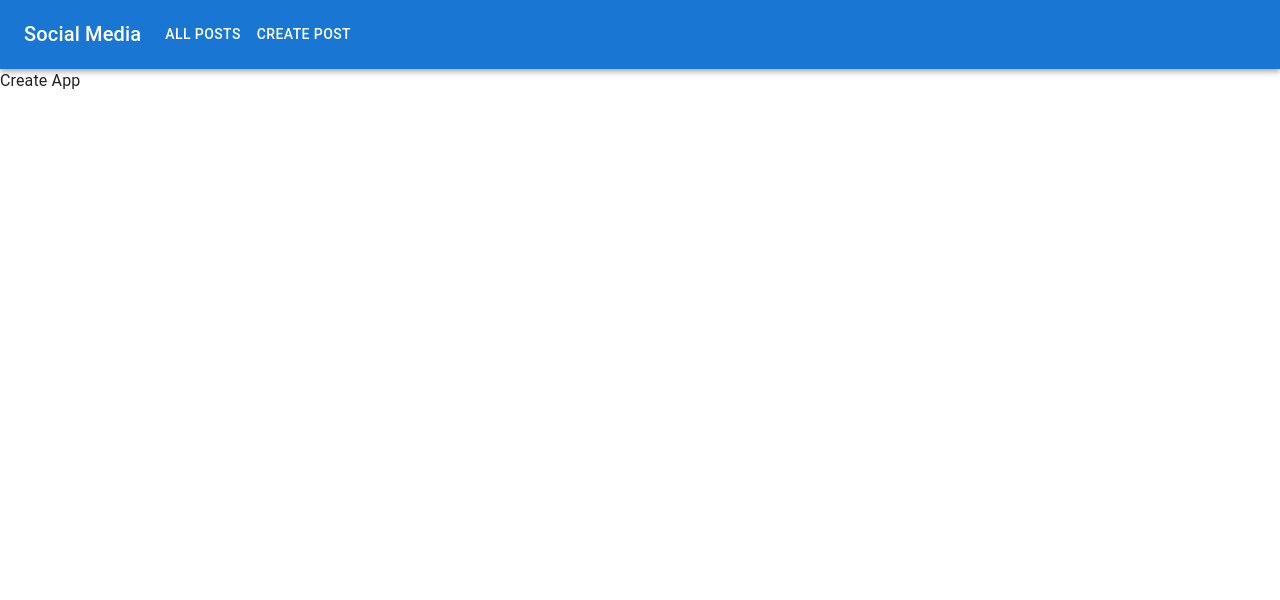
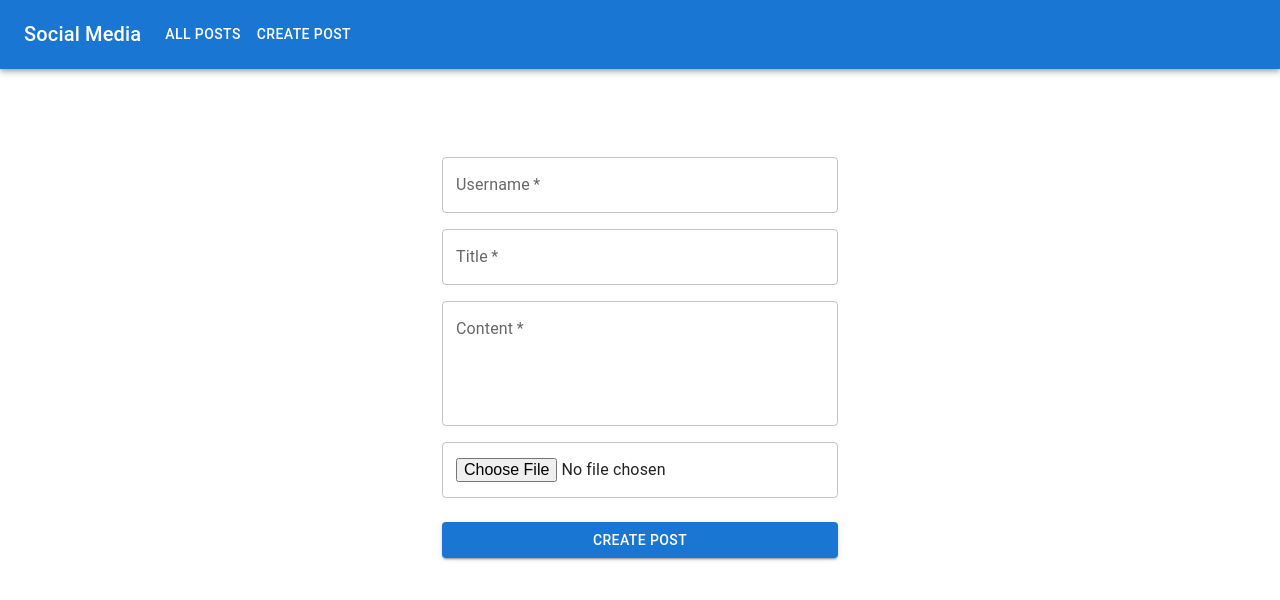
Before and after one commit to RahulNagaraj/social-media-ui, a React (Create React App) app: page /create in a window 1280 px wide. Shown: the top 600 px of the page. Built offline with nearby package versions, Linux system fonts and the light colour scheme.

Commit message:
create post

```diff
--- a/src/components/Create/Create.js
+++ b/src/components/Create/Create.js
@@ -1,7 +1,98 @@
 import * as React from "react";
+import { Container, Box, Grid, TextField, Button } from "@mui/material";
+import { createPost } from "../../services/create-post";
 
 const Create = () => {
-    return <>Create App</>;
+    const handleSubmit = async (event) => {
+        event.preventDefault();
+        const data = new FormData(event.currentTarget);
+        const media = data.get("media");
+        const post = {
+            id: `post:${new Date().getTime()}`,
+            createdAt: new Date(),
+            updatedAt: new Date(),
+            type: media.name !== "" ? "media" : "text",
+            username: data.get("username"),
+            title: data.get("title"),
+            content: data.get("content"),
+            votes: { upVote: 0, downVote: 0 },
+            comments: [],
+            emojis: { favorites: 0, celebrate: 0, sad: 0 },
+        };
+        const response = await createPost(post);
+    };
+
+    return (
+        <Container component="main" maxWidth="xs">
+            <Box
+                sx={{
+                    marginTop: 8,
+                    display: "flex",
+                    flexDirection: "column",
+                    alignItems: "center",
+                }}
+            >
+                <Box
+                    component="form"
+                    noValidate
+                    onSubmit={handleSubmit}
+                    sx={{ mt: 3 }}
+                >
+                    <Grid container spacing={2}>
+                        <Grid item xs={12}>
+                            <TextField
+                                required
+                                fullWidth
+                                id="username"
+                                label="Username"
+                                name="username"
+                            />
+                        </Grid>
+                        <Grid item xs={12}>
+                            <TextField
+                                required
+                                fullWidth
+                                id="title"
+                                label="Title"
+                                name="title"
+                            />
+                        </Grid>
+                        <Grid item xs={12}>
+                            <TextField
+                                required
+                                fullWidth
+                                name="content"
+                                label="Content"
+                                multiline
+                                rows={4}
+                                id="content"
+                            />
+                        </Grid>
+                        <Grid item xs={12}>
+                            <TextField
+                                required
+                                fullWidth
+                                name="media"
+                                type="file"
+                                inputProps={{
+                                    accept: "image/*, video/*",
+                                }}
+                                id="media"
+                            />
+                        </Grid>
+                    </Grid>
+                    <Button
+                        type="submit"
+                        fullWidth
+                        variant="contained"
+                        sx={{ mt: 3, mb: 2 }}
+                    >
+                        Create Post
+                    </Button>
+                </Box>
+            </Box>
+        </Container>
+    );
 };
 
 export default Create;
--- a/src/services/create-post.js
+++ b/src/services/create-post.js
@@ -0,0 +1,11 @@
+import API from ".";
+
+export const createPost = async (post) => {
+    try {
+        const response = await API.post("/posts", post);
+        return response.data;
+    } catch (error) {
+        console.error("Error fetching posts");
+        return {};
+    }
+};
```
